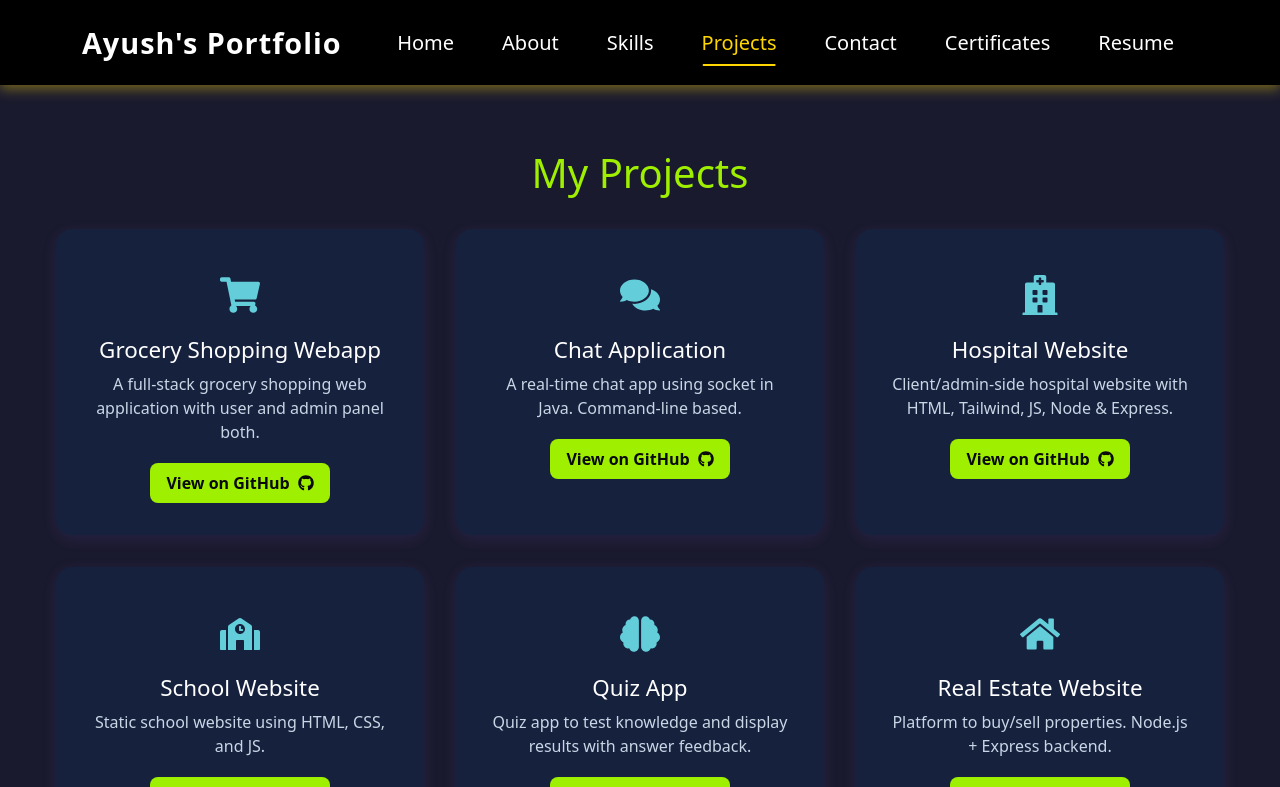
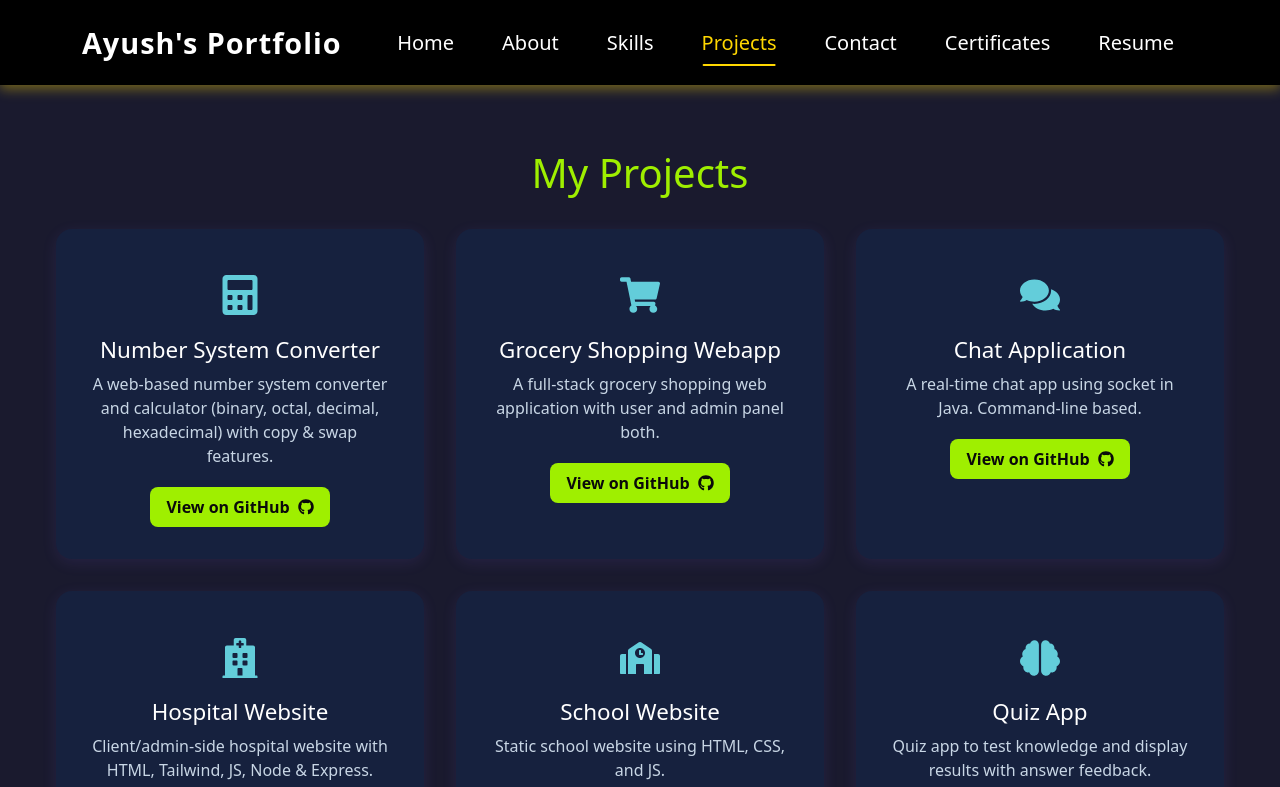
Before and after one commit to ayushsrivastava-01/faaltoo, a React (Vite) app: page /projects in a window 1280 px wide. Shown: the top 787 px of the page. Built offline with nearby package versions, Linux system fonts and the light colour scheme.

Commit message:
Adding Project

```diff
--- a/src/components/Projects.jsx
+++ b/src/components/Projects.jsx
@@ -3,15 +3,21 @@ import './css/Project.css';
 import { motion } from 'framer-motion';
 import {
   FaLaptopCode, FaHospital, FaSchool, FaBrain, FaHome,
-  FaGamepad, FaPlane, FaShoppingCart, FaComments, FaGithub
+  FaGamepad, FaPlane, FaShoppingCart, FaComments, FaGithub, FaCalculator
 } from 'react-icons/fa';
 
 const projects = [
   {
-  title: "Grocery Shopping Webapp",
-  description: "A full-stack grocery shopping web application with user and admin panel both.",
-  github: "https://github.com/ayushsrivastava-01/Grocery-Shopping-Webapp",
-  icon: <FaShoppingCart />
+    title: "Number System Converter",
+    description: "A web-based number system converter and calculator (binary, octal, decimal, hexadecimal) with copy & swap features.",
+    github: "https://github.com/ayushsrivastava-01/Number-Convertor",
+    icon: <FaCalculator />
+  },
+  {
+    title: "Grocery Shopping Webapp",
+    description: "A full-stack grocery shopping web application with user and admin panel both.",
+    github: "https://github.com/ayushsrivastava-01/Grocery-Shopping-Webapp",
+    icon: <FaShoppingCart />
   },
   {
     title: "Chat Application",
--- a/src/components/css/navbar.css
+++ b/src/components/css/navbar.css
@@ -4,7 +4,7 @@
   box-shadow: 0 4px 12px rgba(255, 215, 0, 0.4);
   padding: 1rem 1.5rem;
   transition: box-shadow 0.3s ease;
-  z-index: 1050; /* make sure it’s high */
+  z-index: 1050;
   position: sticky;
   top: 0;
 }
```
